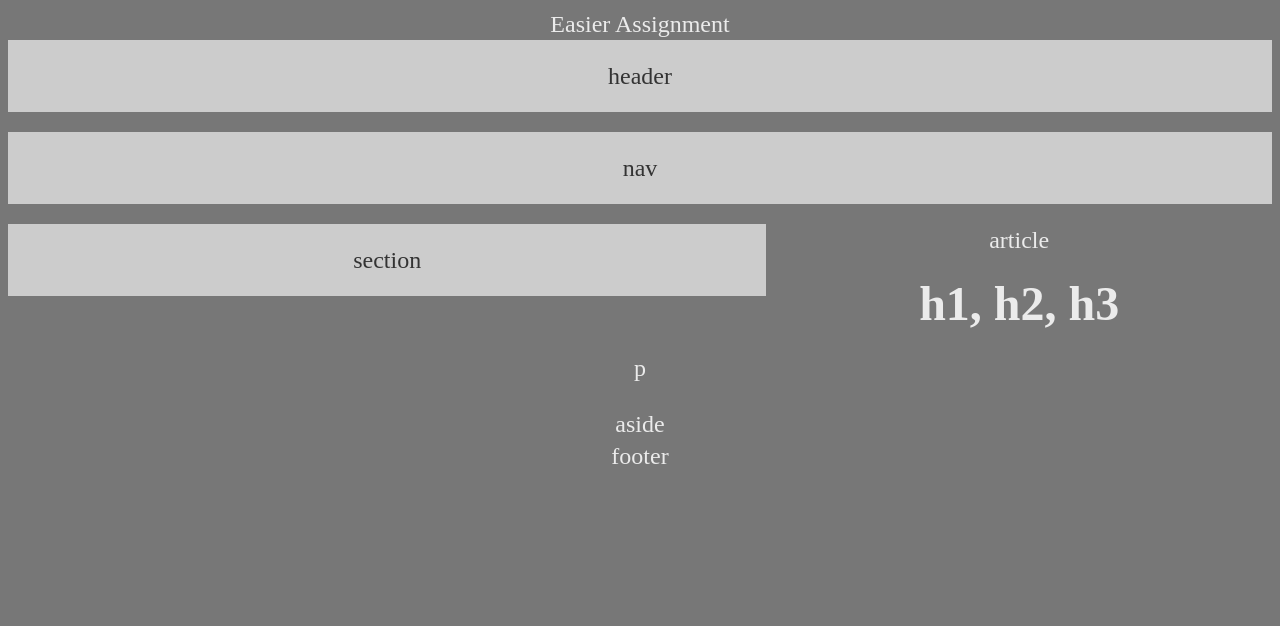
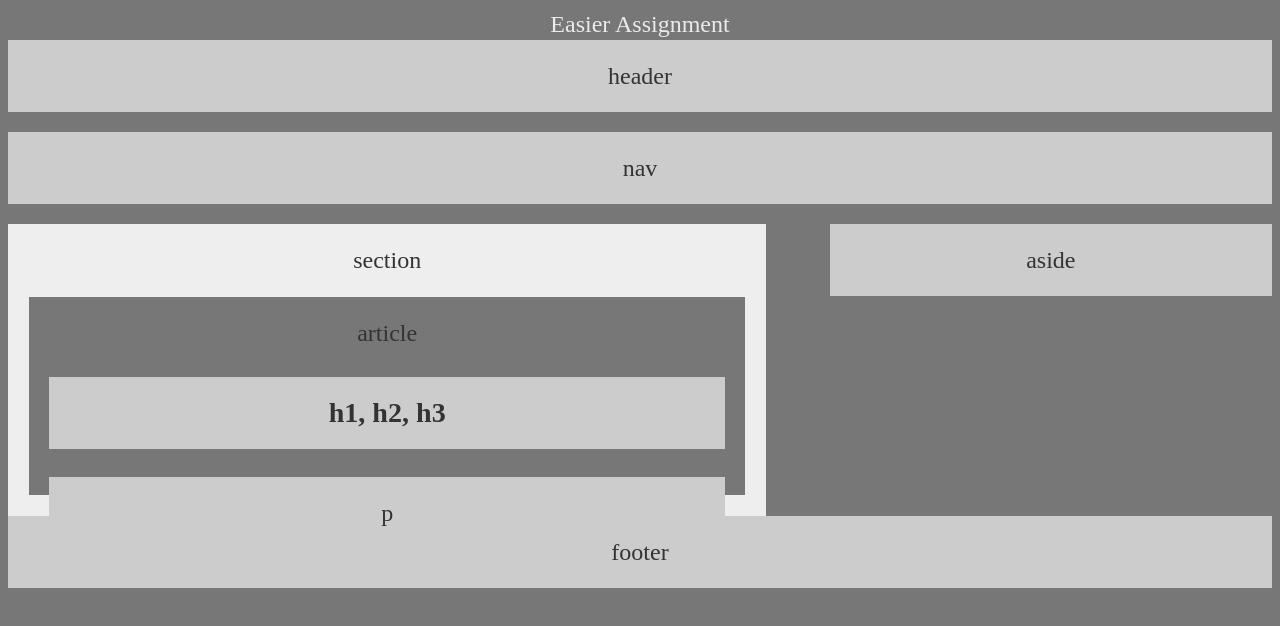
Before and after one commit to IanDunk/HW-Wireframe, a plain HTML site: page index.html in a window 1280 px wide. Drawn offline with Linux system fonts and the light colour scheme.

Commit message:
working more

```diff
--- a/index.html
+++ b/index.html
@@ -17,23 +17,21 @@
         nav
     </nav>
 
-    <section>
+    <section id="full">
         section
+        <article>
+            article
+            <h1>
+                h1, h2, h3
+            </h1>
+            <p>
+                p
+            </p>
+        </article>
     </section>
 
-    <article id="middle">
-        article
-    </article>
 
-    <h1 id="middleHeader">
-        h1, h2, h3
-    </h1>
-
-    <p id="middleText">
-        p
-    </p>
-
-    <aside id="right">
+    <aside>
         aside
     </aside>
 
--- a/style.css
+++ b/style.css
@@ -28,8 +28,47 @@ section {
     padding: 20px;
     color: #333;
     background: #ccc;
+}
+
+#full {
     float: left;
     width: 60%;
+    background: #eee;
 }
 
-#
+article {
+    clear: both;
+    height: 200px;
+    padding: 20px;
+    margin-top: 20px;
+    background: #777;
+    border: 1px solid #eee;
+}
+
+h1 {
+    float: down;
+    padding: 20px;
+    color: #333;
+    background: #ccc;
+}
+
+p {
+    padding: 20px;
+    color: #333;
+    background: #ccc;
+}
+
+aside {
+    padding: 20px;
+    float: right;
+    width: 35%;
+    color: #333;
+    background: #ccc;
+}
+
+footer {
+    padding: 20px;
+    clear: both;
+    color: #333;
+    background: #ccc;
+}
```
